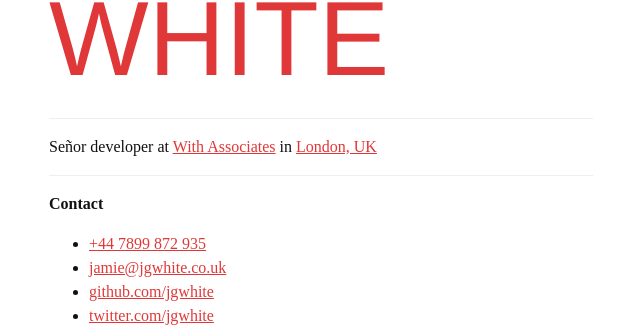
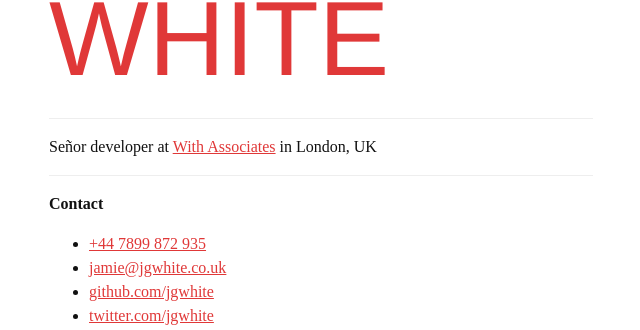
Before and after one commit to jgwhite/jgwhite.github.io, a Jekyll site: the page built from index.md, in a window 1280 px wide. Shown: the part 162-492 px from the top of the page, without its empty margins (319-959 px from the left). Built offline with Jekyll 4.4.1, drawn with Linux system fonts in a browser that asks for light colours; some web fonts are replaced; part of the change alters nothing that is shown.

```diff
--- a/index.md
+++ b/index.md
@@ -8,7 +8,7 @@ title: Jamie White
 ---
 
 Señor developer at [With Associates](http://withassociates.com/)
-in [London, UK](http://www.builtinlondon.co/)
+in London, UK
 
 ---
 
```
